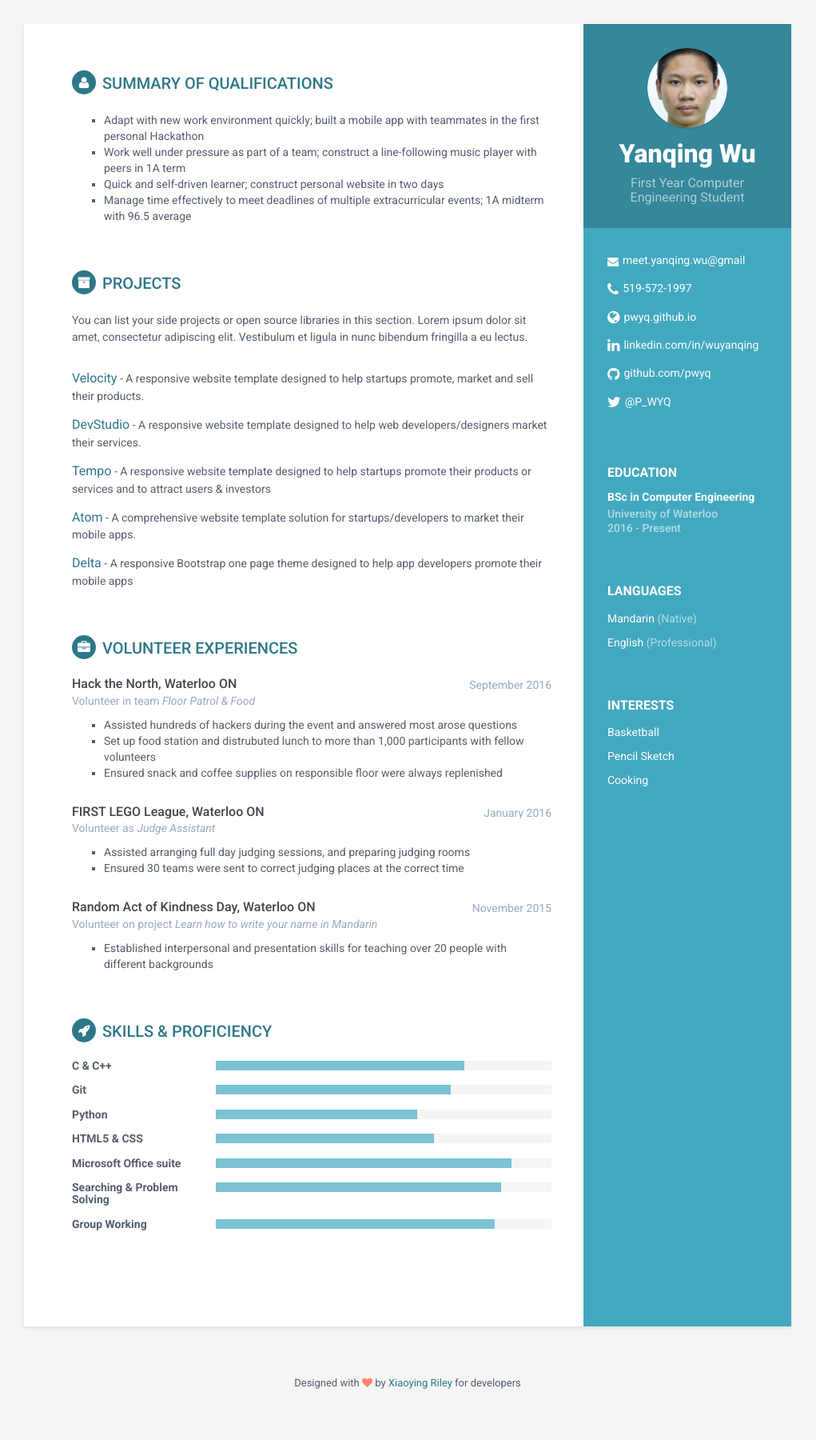
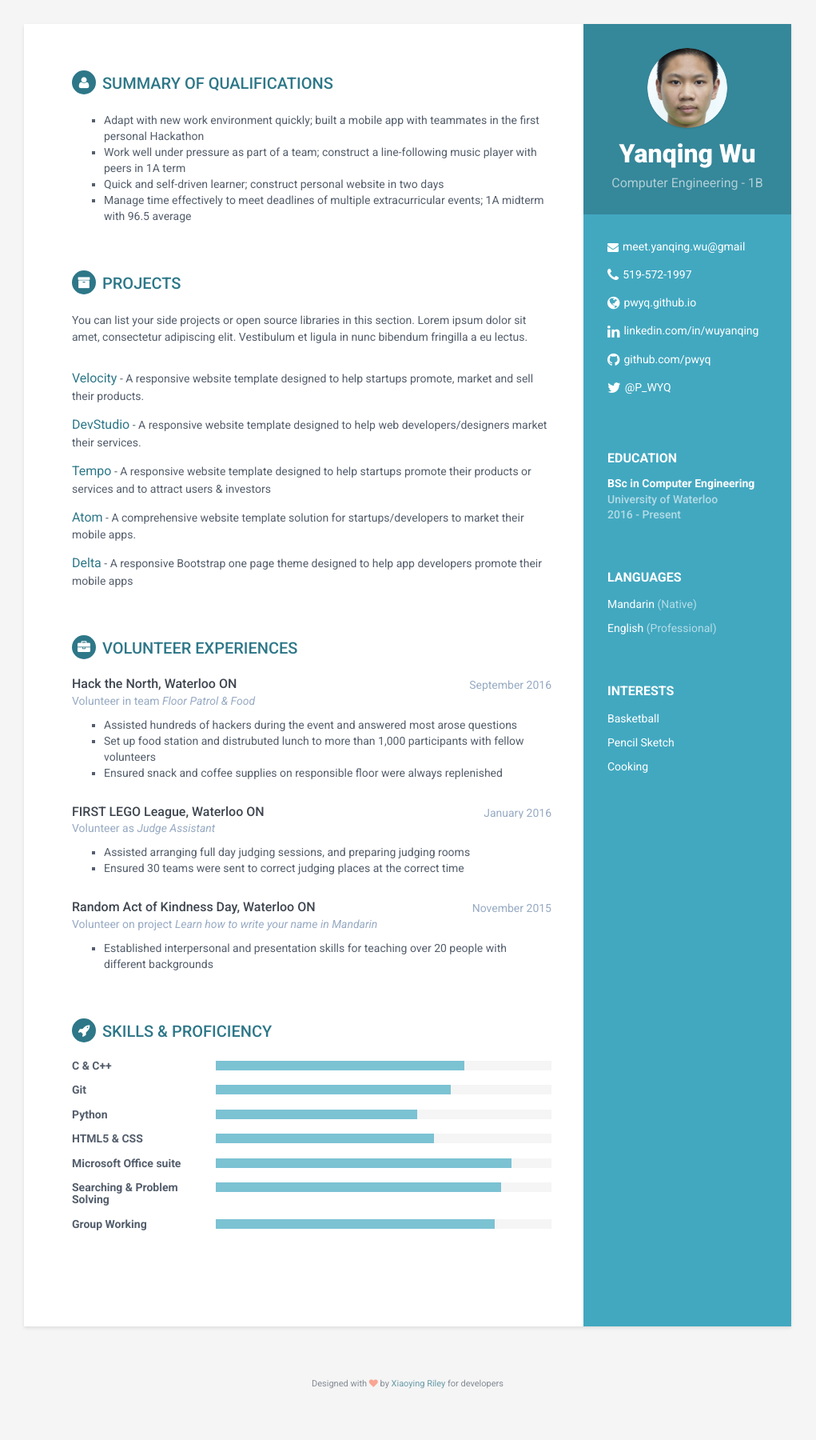
Before and after one commit to pwyq/blog, a Jekyll site: the page built from cv/index.html, in a window 1280 px wide. Shown: the whole page at 80% size, without its empty margins (130-1151 px from the left). Built offline with Jekyll 4.4.1, drawn with Linux system fonts in a browser that asks for light colours.

Commit message:
modify & bug-fixing

```diff
--- a/_includes/cv_sidebar.html
+++ b/_includes/cv_sidebar.html
@@ -4,17 +4,14 @@
 		<div class="profile-container">
 			<img class="profile-img" src="{{site.baseurl}}/assets/images/{% if site.pic %}{{ site.pic }}{% else %}profile.png{% endif %}" alt="profile picture" />
 			<h1 class="name">Yanqing Wu</h1>
-			<h3 class="tagline">{% if site.tagline %}{{site.tagline}}{% else %}First Year Computer Engineering Student{% endif %}</h3>
+			<h3 class="tagline">{% if site.tagline %}{{site.tagline}}{% else %}Computer Engineering - 1B{% endif %}</h3>
 		</div><!--//profile-container-->
 
 		<div class="contact-container container-block">
 			<ul class="list-unstyled contact-list">
 
-				{% if site.email %}
-					<li class="email"><i class="fa fa-envelope"></i><a href="mailto: {{site.email}}">{{site.email}}</a></li>
-				{% else %}
-					<li class="email"><i class="fa fa-envelope"></i><a href="mailto:meet.yanqing.wu@gmail.com"></a>meet.yanqing.wu@gmail</li>
-				{% endif %}
+
+				<li class="email"><i class="fa fa-envelope"></i><a href="mailto:meet.yanqing.wu@gmail.com"></a>meet.yanqing.wu@gmail</li>
 
 				{% if site.phone %}
 					<li class="phone"><i class="fa fa-phone"></i><a href="tel:{{site.phone}}">{{site.phone}}</a></li>
@@ -34,13 +31,10 @@
 					<li class="linkedin"><i class="fa fa-linkedin"></i><a href="https://www.linkedin.com/in/wuyanqing" target="_blank">linkedin.com/in/wuyanqing</a></li>
 				{% endif %}
 
-				{% if site.github %}
 				<li class="github"><i class="fa fa-github"></i><a href="http://github.com/pwyq" target="_blank">github.com/pwyq</a></li>
-				{% else %}<!-- Above line has a bug, if I put github.com/{{site.github}} and there will appear a bunch of links, idk why for now.
-							Maybe is because my website has a direct link to github?! But I also has a link directly links to my homepage, nothing wrong at the above...
-							Also, previously the {{site.title}}shows the url rather the actual title-->
-				<li class="github"><i class="fa fa-github"></i><a href="https://github.com/pwyq" target="_blank">github.com/pwyq</a></li>
-				{% endif %}
+				<!-- Above line has a bug, if I put github.com/{{site.github}} and there will appear a bunch of links, idk why for now.
+				Maybe is because my website has a direct link to github?! But I also has a link directly links to my homepage, nothing wrong at the above...
+				Also, previously the {{site.title}}shows the url rather the actual title//{{site.email}}also not working-->
 
 				{% if site.twitter %}
 					<li class="twitter"><i class="fa fa-twitter"></i><a href="https://twitter.com/{{site.twitter}}" target="_blank">{{site.twitter}}</a></li>
--- a/assets/css/styles.css
+++ b/assets/css/styles.css
@@ -251,7 +251,8 @@
 .footer .copyright {
   line-height: 1.6;
   color: #545E6C;
-  font-size: 13px;
+  font-size: 11px;
+  opacity: 0.7;
 }
 .footer .fa-heart {
   color: #fb866a;
```
